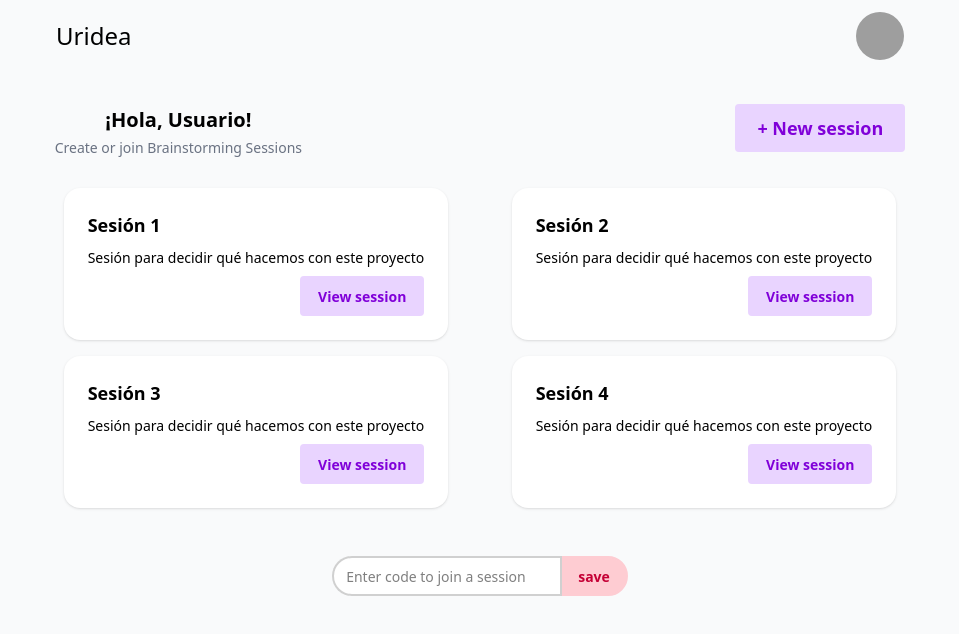
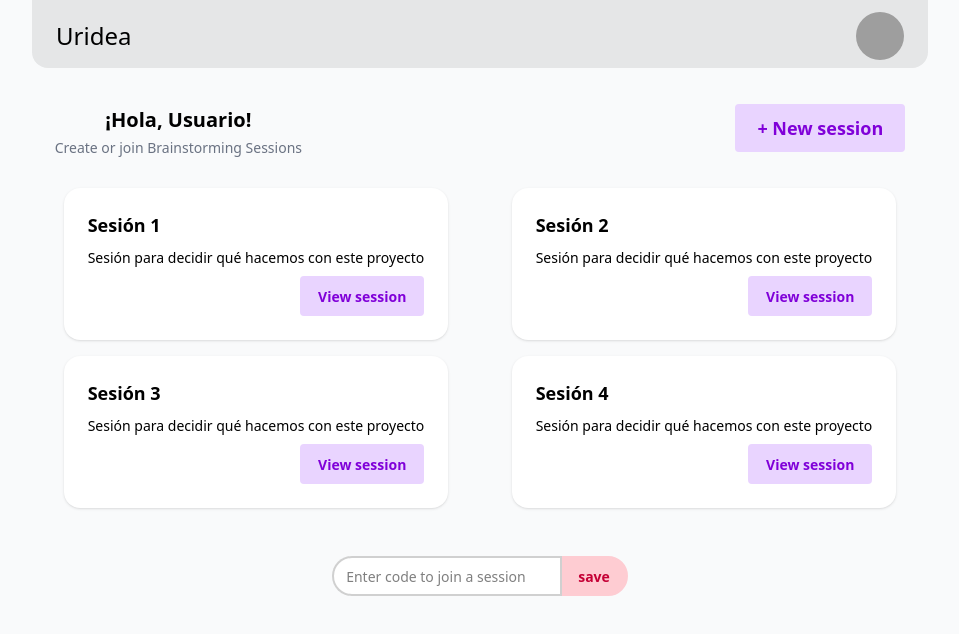
Before and after one commit to AsroLabs/Uridea, a Next.js app: page /menu in a window 1280 px wide. Shown: the top 634 px of the page, without its empty margins (160-1119 px from the left). Built offline with nearby package versions, Linux system fonts and the light colour scheme; no server answers; grey boxes are pictures that could not be loaded.

Commit message:
refactor auth and menu's header section

```diff
--- a/src/app/auth/page.tsx
+++ b/src/app/auth/page.tsx
@@ -38,7 +38,7 @@ export default function LoginPage() {
   };
 
   return (
-    <div className="flex items-center justify-center min-h-screen">
+    <main className="flex items-center justify-center min-h-screen">
       <div className="card w-full max-w-md bg-white shadow-lg rounded-xl transform transition">
         <div className="card-body">
           <h2 className="text-3xl font-bold text-center text-gray-800">
@@ -89,6 +89,6 @@ export default function LoginPage() {
 
         </div>
       </div>
-    </div>
+    </main>
   );
 }
--- a/src/app/auth/register/page.tsx
+++ b/src/app/auth/register/page.tsx
@@ -35,7 +35,7 @@ export default function RegisterPage() {
   };
 
   return (
-    <div className="flex items-center justify-center min-h-screen">
+    <main className="flex items-center justify-center min-h-screen">
       <div className="card w-full max-w-md bg-white shadow-lg rounded-xl transform transition">
         <div className="card-body">
           <h2 className="text-3xl font-bold text-center text-gray-800">
@@ -111,6 +111,6 @@ export default function RegisterPage() {
           </p>
         </div>
       </div>
-    </div>
+    </main>
   );
 }
--- a/src/app/menu/components/sections/MenuHeader.tsx
+++ b/src/app/menu/components/sections/MenuHeader.tsx
@@ -23,7 +23,7 @@ export default function MenuHeader() {
   };
 
   return (
-    <header className="navbar px-3 pt-3 sm:px-4 md:px-6 w-full max-w-[100vw] sm:max-w-2xl md:max-w-3xl lg:max-w-4xl mx-auto">
+    <header className="navbar bg-base-300 rounded-b-2xl px-3 pt-3 sm:px-4 md:px-6 w-full max-w-[100vw] sm:max-w-2xl md:max-w-3xl lg:max-w-4xl mx-auto">
       <div className="flex-1">
         <a className="text-base sm:text-lg md:text-xl lg:text-2xl text-black">Uridea</a>
       </div>
--- a/src/app/session/page.tsx
+++ b/src/app/session/page.tsx
@@ -1,5 +1,7 @@
 export default function Session() {
   return (
-    <div>Session Page</div>
+    <main>
+
+    </main>
   )
 }
```
